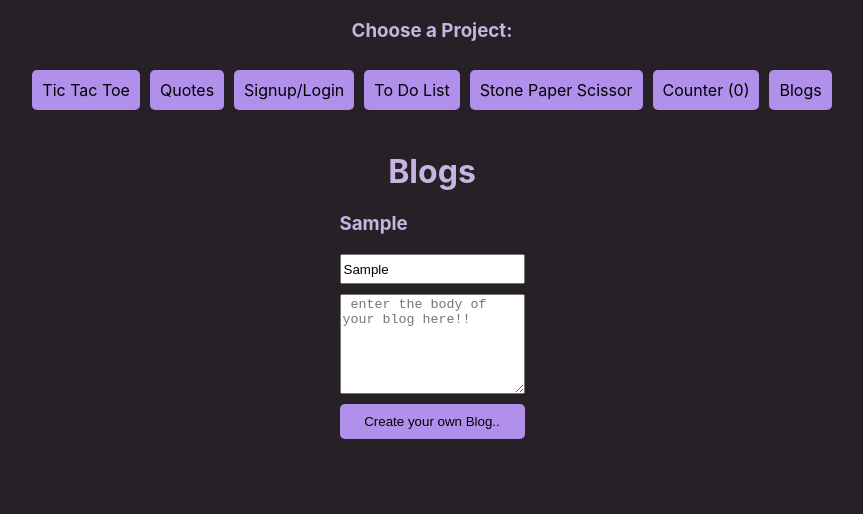
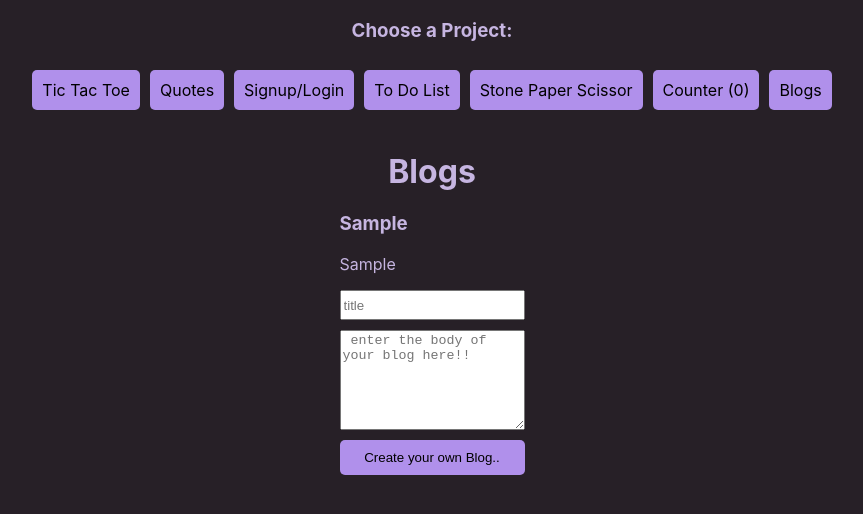
Before and after one commit to anaspxr/my-small-projects, a React (Create React App) app: page /blogs in a window 1280 px wide. Both pictures are taken after typing "Sample", "Sample" into the empty fields and a click on the button "Create your own Blog..". Shown: the top 514 px of the page, without its empty margins (208-1071 px from the left). Built offline with nearby package versions, Linux system fonts and the light colour scheme.

Commit message:
add blog creating and storing functionality

```diff
--- a/src/components/Blog/Blogs.jsx
+++ b/src/components/Blog/Blogs.jsx
@@ -11,7 +11,8 @@ export default function Blogs() {
     e.preventDefault();
     const id = Date.now();
     console.log(id);
-    setBlogs([...blogs, { id: id, ...formValues }]);
+    setBlogs([...blogs, { ...formValues, id: id }]);
+    setFormValues(initialValues);
   };
 
   const handleChange = (e) => {
@@ -28,8 +29,8 @@ export default function Blogs() {
       <div className="blogs-container"></div>
       <h1 className="heading">Blogs</h1>
       <div className="blogs-display">
-        {blogs.map((blog, i) => (
-          <div key={i} className="blog">
+        {blogs.map((blog) => (
+          <div key={blog.id} className="blog">
             <h3>{blog.title}</h3>
             <p>{blog.body}</p>
           </div>
@@ -43,12 +44,14 @@ export default function Blogs() {
             type="text"
             placeholder="title"
             value={formValues.title}
+            required
           />
           <textarea
             onChange={handleChange}
-            name="blog"
+            name="body"
             placeholder=" enter the body of your blog here!!"
             value={formValues.body}
+            required
           />
           <button>Create your own Blog..</button>
         </form>
--- a/src/components/Blog/blogs.css
+++ b/src/components/Blog/blogs.css
@@ -15,3 +15,7 @@
 .blog-form textarea {
   height: 100px;
 }
+
+.blogs-display {
+  max-width: 500px;
+}
```
